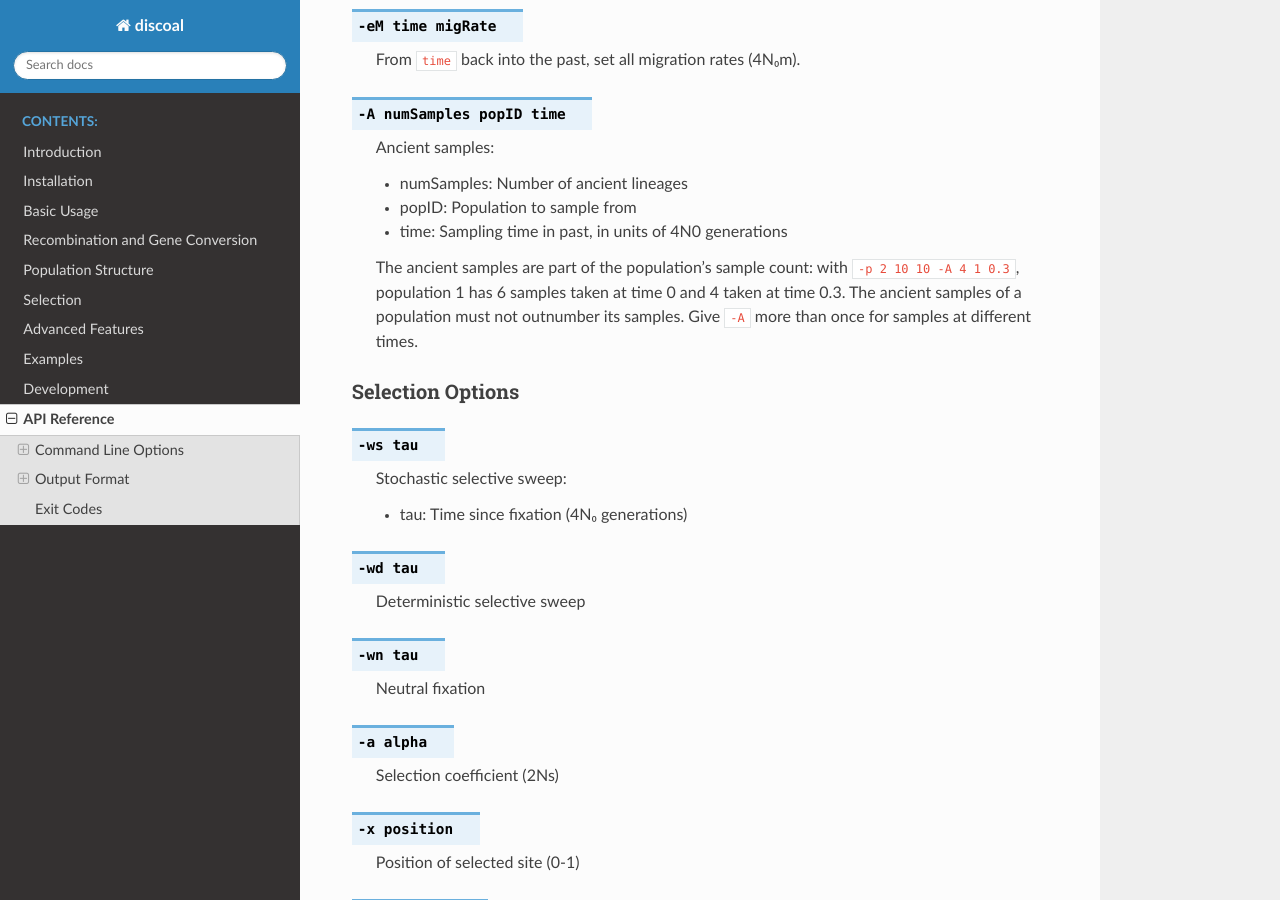
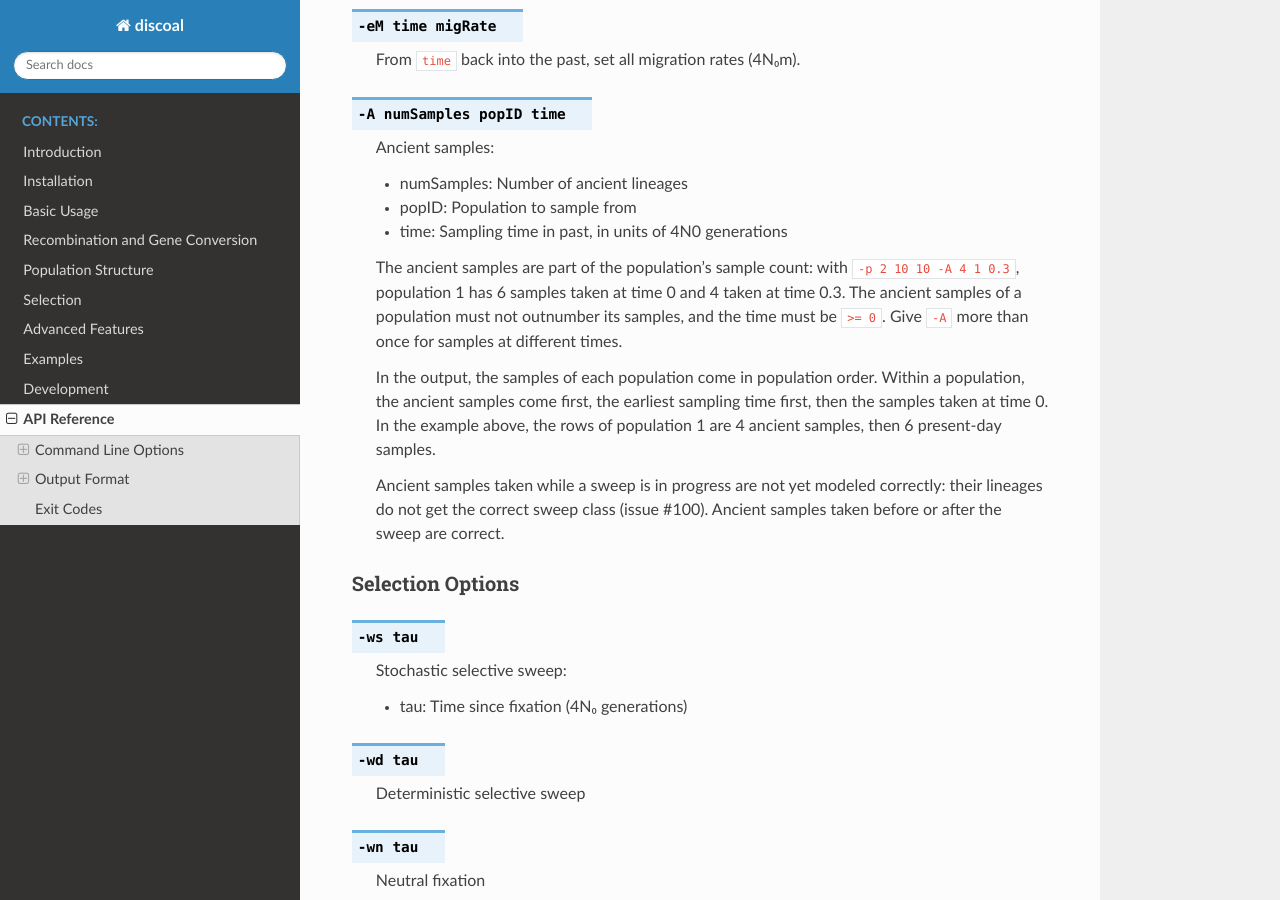
Before and after one commit to kr-colab/discoal, a Sphinx documentation site: the page built from docs/api_reference.rst, in a window 1280 px wide and 900 px high, scrolled down 2652 px. Built offline with Sphinx 7.4.7 and the Read the Docs theme 3.1.0, drawn with Linux system fonts in a browser that asks for light colours.

Commit message:
Fix review findings: -eM migFlag, negative -A time, deme end-time samples
- -eM with a positive rate now sets migFlag, as -em does, so a model
  whose migration starts later with -eM and no -m runs instead of
  failing with "tDiv or migration not set".
- A negative ancient sample time is rejected after parsing ("the time
  must be >= 0"). On the CLI it was accepted and the run then failed in
  tskit with TSK_ERR_BAD_NODE_TIME_ORDERING; YAML already rejected it.
- Demes importer: an ancient sample time within the rounding tolerance of
  a deme's end time is set to the end time. A time just below it passed
  the lifetime check, but the sample was then taken before the event
  that gives the deme its size, into a deme of size 0, and the run failed
  in tskit.
- Remove a comment that said YAML cannot change migration rates.
- Docs: in the output, each population's ancient samples come first,
  earliest sampling time first, then its present-day samples. Ancient
  samples taken during a sweep are not yet modeled correctly (#100).
- Tests: preflight cases for -eM alone and a negative -A time; a parser
  fixture for a sample at a deme's end time within the tolerance.

```diff
--- a/docs/api_reference.rst
+++ b/docs/api_reference.rst
@@ -137,8 +137,18 @@
    The ancient samples are part of the population's sample count: with
    ``-p 2 10 10 -A 4 1 0.3``, population 1 has 6 samples taken at time 0
    and 4 taken at time 0.3. The ancient samples of a population must not
-   outnumber its samples. Give ``-A`` more than once for samples at
-   different times.
+   outnumber its samples, and the time must be ``>= 0``. Give ``-A`` more
+   than once for samples at different times.
+
+   In the output, the samples of each population come in population
+   order. Within a population, the ancient samples come first, the
+   earliest sampling time first, then the samples taken at time 0. In the
+   example above, the rows of population 1 are 4 ancient samples, then 6
+   present-day samples.
+
+   Ancient samples taken while a sweep is in progress are not yet modeled
+   correctly: their lineages do not get the correct sweep class (issue
+   #100). Ancient samples taken before or after the sweep are correct.
 
 Selection Options
 ^^^^^^^^^^^^^^^^^
```
Also changed, not shown: docs/yaml_configuration.md (+6 -0 lines), 5 other files.
